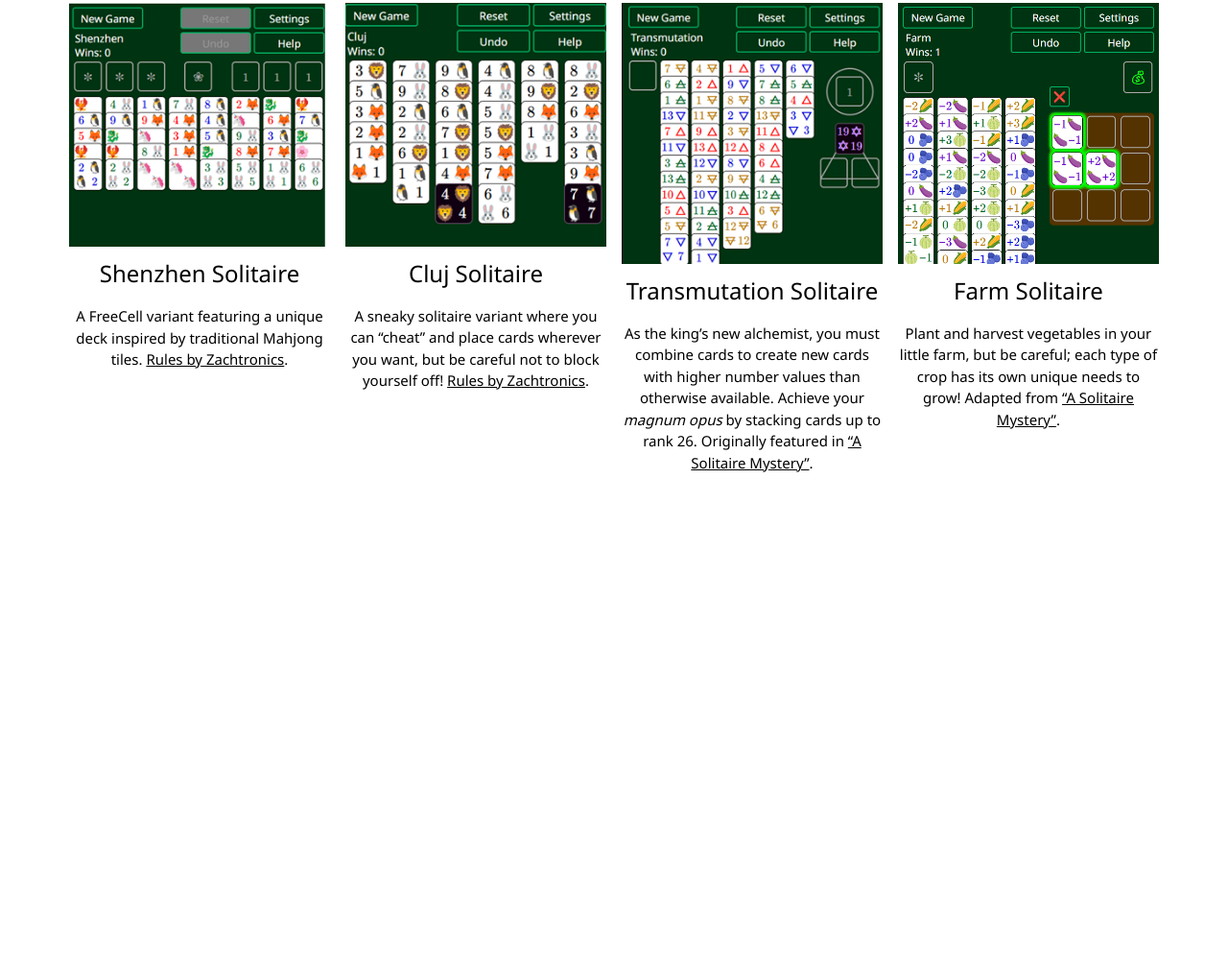
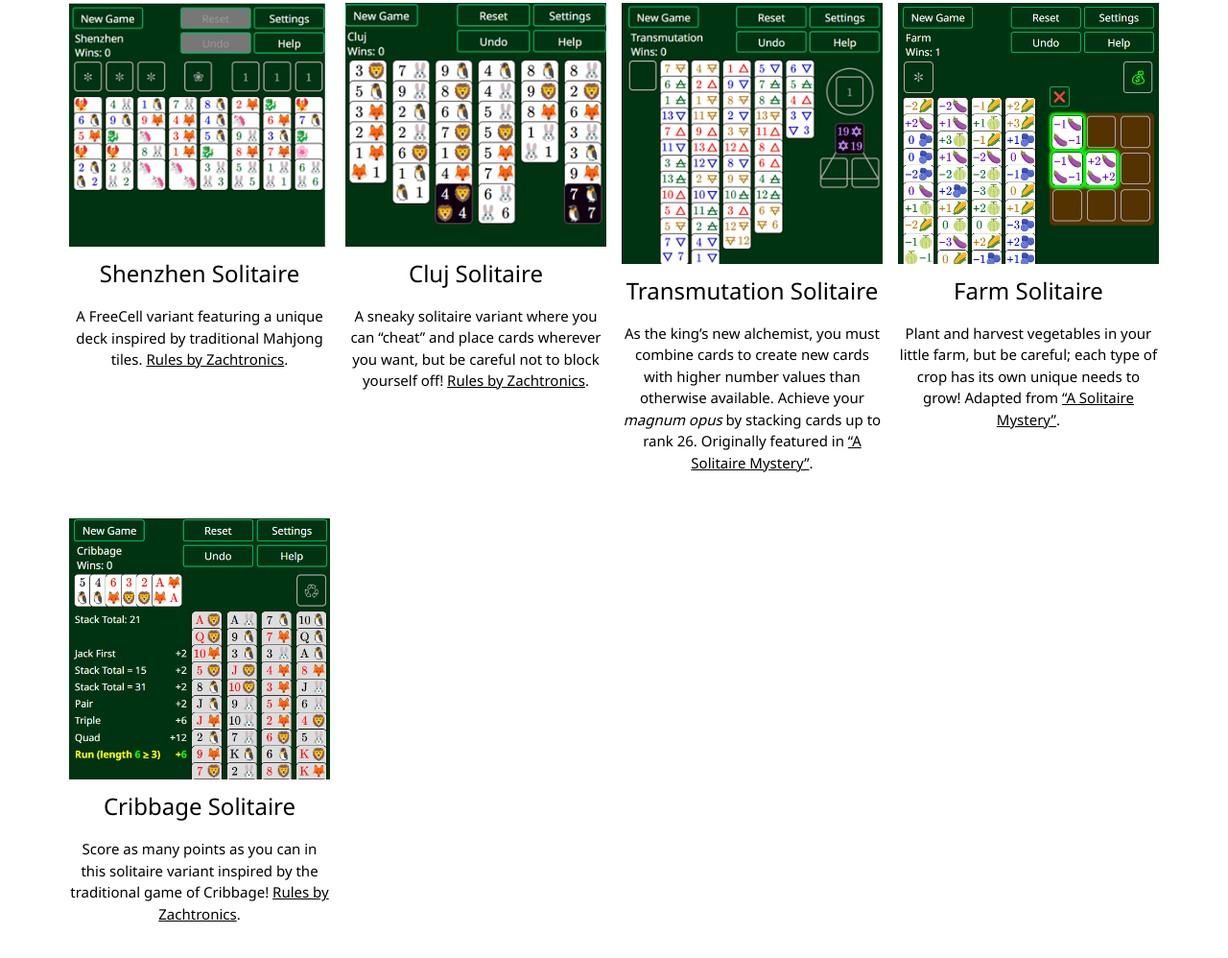
Before and after one commit to Spheniscine/spheniscine.github.io, a plain HTML site: page docs/index.html in a window 1280 px wide. Shown: the part 1097-2095 px from the top of the page at 96% size. Before the commit the page ends 1629 px from the top, so only its background shows below. Drawn offline with Linux system fonts and the light colour scheme.

Commit message:
add cribbage solitaire

```diff
--- a/docs/index.html
+++ b/docs/index.html
@@ -151,6 +151,18 @@
             </div>
         </div>
 
+        <div class="w3-row-padding w3-padding-16 w3-center">
+            <div class="w3-quarter">
+                <a class="game-link" href="https://spheniscine.github.io/solitaire-cribbage">
+                    <img src="assets/cribbage-solitaire.png" style="width:100%">
+                    <h3>Cribbage Solitaire</h3></a>
+                    <p>Score as many points as you can in this solitaire variant inspired by the traditional game of Cribbage!
+                        <a href="https://store.steampowered.com/app/1988540/The_Zachtronics_Solitaire_Collection/">Rules by Zachtronics</a>.
+                    </p>
+
+            </div>
+        </div>
+
         <!-- End page content -->
     </div>
 </body>
```
Also changed, not shown: docs/assets/cribbage-solitaire.png (added).
